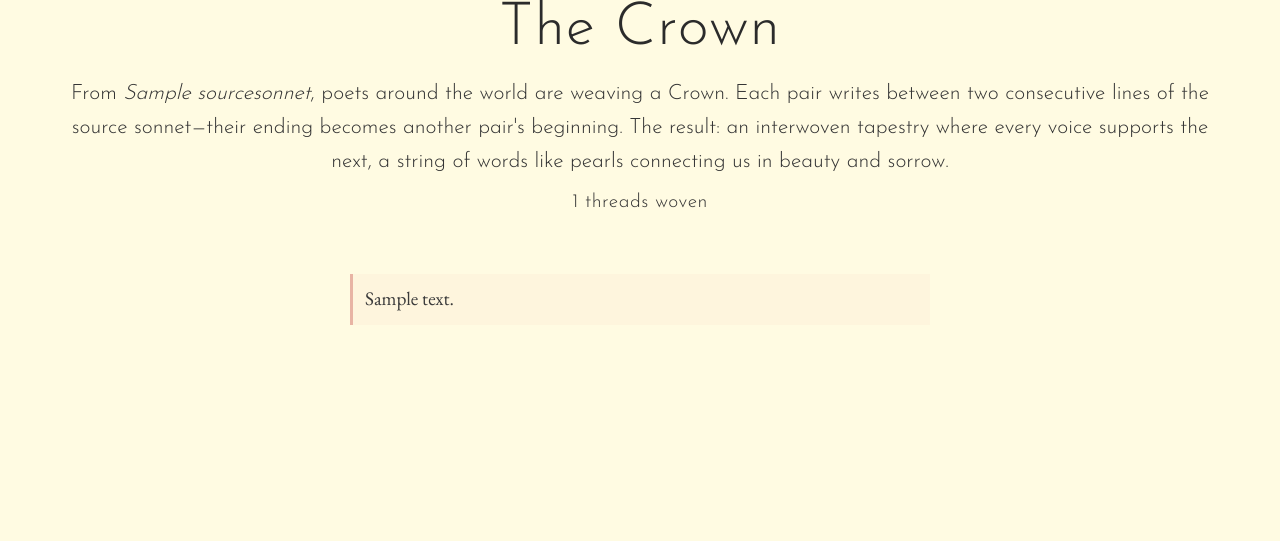
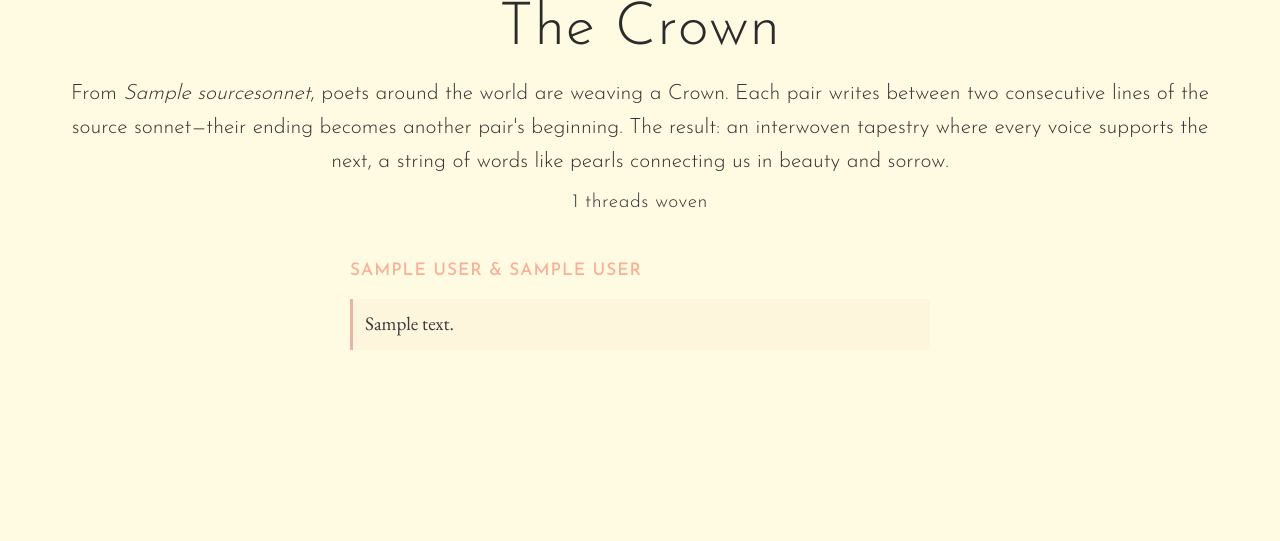
Before and after one commit to future-tripper/psny-mayday, a FastAPI app: page /crown in a window 1280 px wide. Shown: the part 259-800 px from the top of the page. Run offline with FastAPI, Linux system fonts and the light colour scheme; tables that the repository leaves empty hold one stand-in row (values such as "Sample post").

Commit message:
Show complete sonnets with attribution on Crown page
Changed Crown page to display traditional format:
- Each sonnet shows all 14 lines (including repeated connecting line)
- Author attribution above each sonnet (pen names of both poets)
- Visual separation between sonnets with subtle divider
- Maintains sequential order to preserve interconnection
- Source lines (1 and 14) still highlighted

Database structure unchanged - lineage tracking intact for future
interactive node visualizations.

🤖 Generated with [Claude Code](https://claude.com/claude-code)

Co-Authored-By: Claude <noreply@anthropic.com>

```diff
--- a/app.py
+++ b/app.py
@@ -327,32 +327,31 @@ async def crown_view(request: Request, u: str = None, session: Session = Depends
         .order_by(Pair.source_line_start)
     ).all()
 
-    # Build the flowing crown by removing duplicate connection lines
-    crown_lines = []
-    for i, pair in enumerate(pairs):
+    crown_sonnets = []
+    for pair in pairs:
         lines = session.exec(
             select(Line)
             .where(Line.sonnet_id == pair.sonnet_id)
             .order_by(Line.line_number)
         ).all()
 
-        if i == 0:
-            # First pair: include all lines, mark first and last as source lines
-            for line in lines:
-                is_source = line.line_number == 1 or line.line_number == 14
-                crown_lines.append({"text": line.text, "is_source": is_source})
-        else:
-            # Subsequent pairs: skip line 1 (duplicate connection), include lines 2-14
-            for line in lines:
-                if line.line_number > 1:
-                    is_source = line.line_number == 14
-                    crown_lines.append({"text": line.text, "is_source": is_source})
+        user_1 = session.exec(select(User).where(User.id == pair.user_1_id)).first()
+        user_2 = session.exec(select(User).where(User.id == pair.user_2_id)).first()
+
+        if not user_1 or not user_2:
+            continue
+
+        sonnet_data = {
+            "lines": [{"text": line.text, "is_source": line.line_number in [1, 14]} for line in lines],
+            "authors": f"{user_1.pen_name} & {user_2.pen_name}"
+        }
+        crown_sonnets.append(sonnet_data)
 
     return templates.TemplateResponse("crown.html", {
         "request": request,
         "user": user,
         "crown": crown,
         "source_sonnet": source_sonnet,
-        "crown_lines": crown_lines,
-        "pairs_with_sonnets": len(pairs)  # Just the count for "X threads woven"
+        "crown_sonnets": crown_sonnets,
+        "pairs_with_sonnets": len(pairs)
     })
--- a/static/styles.css
+++ b/static/styles.css
@@ -641,13 +641,33 @@ h1 {
     letter-spacing: 0.5px;
 }
 
-.crown-chain {
+.crown-collection {
     padding: 20px 60px 50px;
     max-width: 700px;
     margin: 0 auto;
 }
 
-.crown-chain .line {
+.crown-sonnet {
+    margin-bottom: 60px;
+    padding-bottom: 40px;
+    border-bottom: 2px solid rgba(232, 180, 164, 0.3);
+}
+
+.crown-sonnet:last-child {
+    border-bottom: none;
+}
+
+.sonnet-attribution {
+    font-family: 'Josefin Sans', sans-serif;
+    font-size: 0.9em;
+    font-weight: 500;
+    color: #F8B098;
+    text-transform: uppercase;
+    letter-spacing: 1px;
+    margin-bottom: 20px;
+}
+
+.crown-sonnet .line {
     margin: 12px 0;
     font-size: 1em;
     color: #3a3a3a;
--- a/templates/crown.html
+++ b/templates/crown.html
@@ -46,11 +46,16 @@
             <p class="completed-count">{{ pairs_with_sonnets }} threads woven</p>
         </div>
 
-        {% if crown_lines %}
-        <div class="crown-chain">
-            {% for line in crown_lines %}
-            <div class="line{% if line.is_source %} bookend-line{% endif %}">
-                {{ line.text }}
+        {% if crown_sonnets %}
+        <div class="crown-collection">
+            {% for sonnet in crown_sonnets %}
+            <div class="crown-sonnet">
+                <div class="sonnet-attribution">{{ sonnet.authors }}</div>
+                {% for line in sonnet.lines %}
+                <div class="line{% if line.is_source %} bookend-line{% endif %}">
+                    {{ line.text }}
+                </div>
+                {% endfor %}
             </div>
             {% endfor %}
         </div>
```
